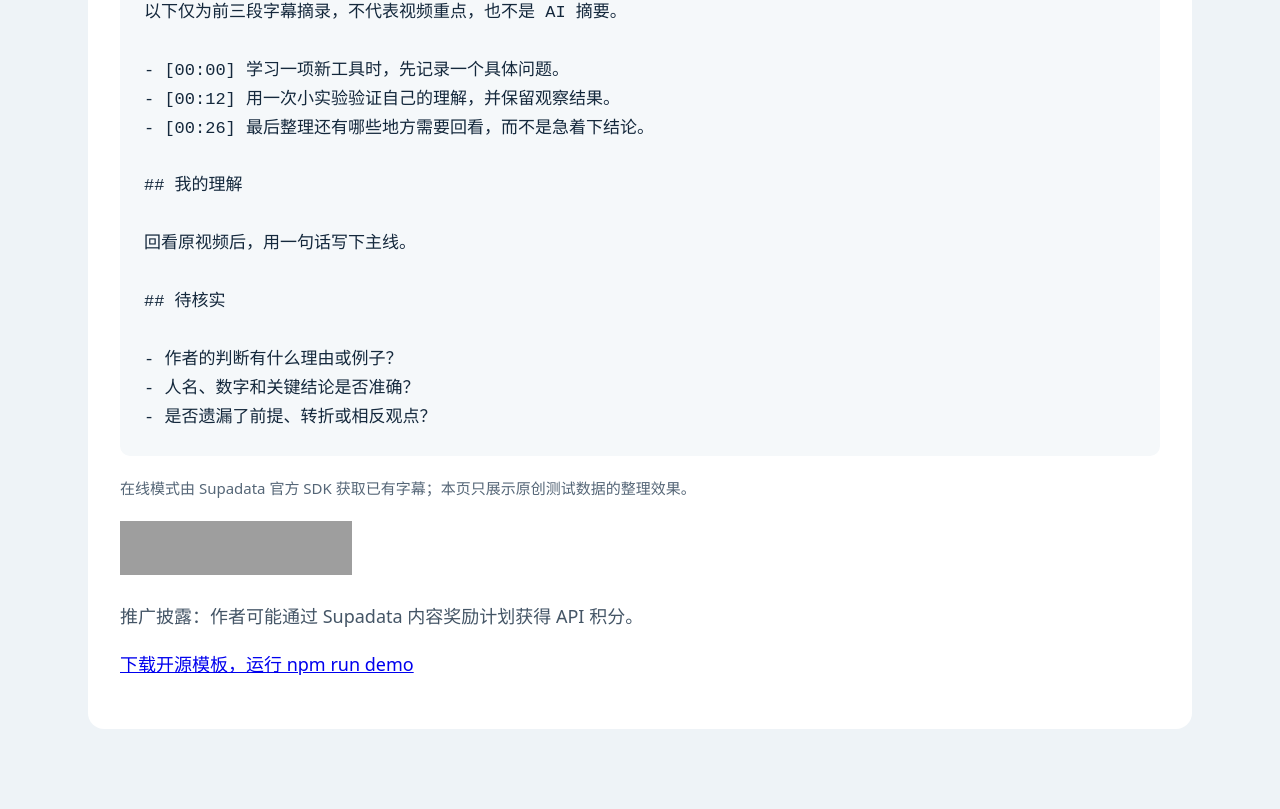
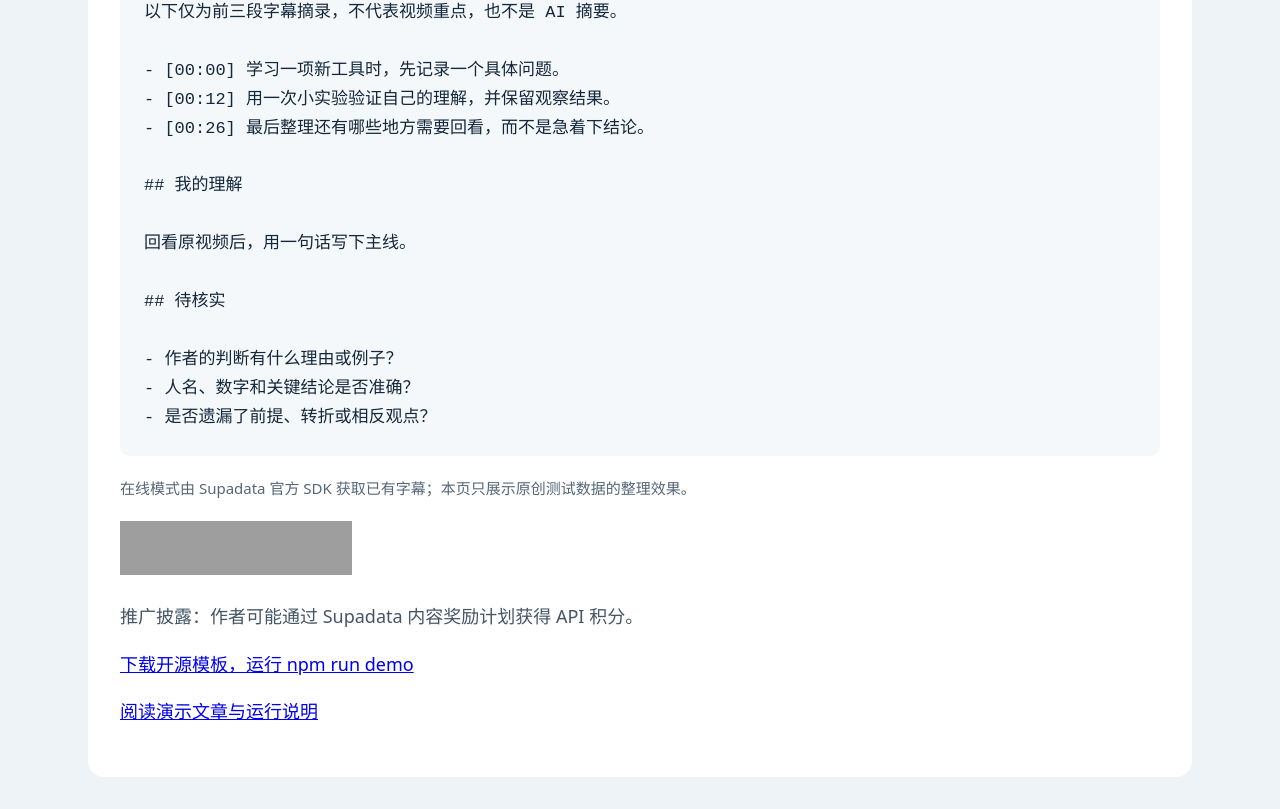
Before and after one commit to HiWilliamai/supadata-notes-starter, a website: page docs/index.html in a window 1280 px wide. Shown: the part 453-1262 px from the top of the page. Before the commit the page ends 1214 px from the top, so only its background shows below. Drawn offline with Linux system fonts and the light colour scheme; grey boxes are pictures that could not be loaded.

Commit message:
docs: link the published demo and output preview

```diff
--- a/docs/index.html
+++ b/docs/index.html
@@ -1,4 +1,4 @@
-<!doctype html><html lang="zh-CN"><meta charset="utf-8"><title>Supadata Notes Starter — offline demo</title><style>body{margin:0;background:#eef3f7;color:#14283c;font:18px/1.65 system-ui,sans-serif}main{max-width:1040px;margin:32px auto;padding:32px;background:white;border-radius:16px}h1{margin:0;font-size:30px}p{color:#456}pre{white-space:pre-wrap;background:#f5f8fa;padding:24px;border-radius:10px;font:17px/1.7 monospace}small{color:#567}</style><main><h1>Supadata Notes Starter</h1><p>原创字幕 → 带时间点的 Markdown 学习笔记草稿</p><small>真实离线运行输出 · npm run demo · 无 API Key · 未调用网络</small><pre># 视频学习笔记草稿
+<!doctype html><html lang="zh-CN"><meta charset="utf-8"><meta name="viewport" content="width=device-width,initial-scale=1"><title>Supadata Notes Starter — offline demo</title><style>body{margin:0;background:#eef3f7;color:#14283c;font:18px/1.65 system-ui,sans-serif}main{max-width:1040px;margin:32px auto;padding:32px;background:white;border-radius:16px}h1{margin:0;font-size:30px}p{color:#456}pre{white-space:pre-wrap;background:#f5f8fa;padding:24px;border-radius:10px;font:17px/1.7 monospace}small{color:#567}</style><main><h1>Supadata Notes Starter</h1><p>原创字幕 → 带时间点的 Markdown 学习笔记草稿</p><small>真实离线运行输出 · npm run demo · 无 API Key · 未调用网络</small><pre># 视频学习笔记草稿
 
 来源：离线演示（原创示例字幕，无对应第三方视频）
 字幕语言：zh
@@ -20,4 +20,4 @@
 - 作者的判断有什么理由或例子？
 - 人名、数字和关键结论是否准确？
 - 是否遗漏了前提、转折或相反观点？
-</pre><small>在线模式由 Supadata 官方 SDK 获取已有字幕；本页只展示原创测试数据的整理效果。</small><p><a href="https://supadata.ai/r/TPT219DS" rel="sponsored" target="_blank"><img src="https://supadata.ai/badge/powered-by-supadata-light.svg" alt="Powered by Supadata" width="232" height="54"></a></p><p>推广披露：作者可能通过 Supadata 内容奖励计划获得 API 积分。</p><p><a href="https://github.com/HiWilliamai/supadata-notes-starter">下载开源模板，运行 npm run demo</a></p></main></html>
+</pre><small>在线模式由 Supadata 官方 SDK 获取已有字幕；本页只展示原创测试数据的整理效果。</small><p><a href="https://supadata.ai/r/TPT219DS" rel="sponsored" target="_blank"><img src="https://supadata.ai/badge/powered-by-supadata-light.svg" alt="Powered by Supadata" width="232" height="54"></a></p><p>推广披露：作者可能通过 Supadata 内容奖励计划获得 API 积分。</p><p><a href="https://github.com/HiWilliamai/supadata-notes-starter">下载开源模板，运行 npm run demo</a></p><p><a href="demo.html">阅读演示文章与运行说明</a></p></main></html>
```
